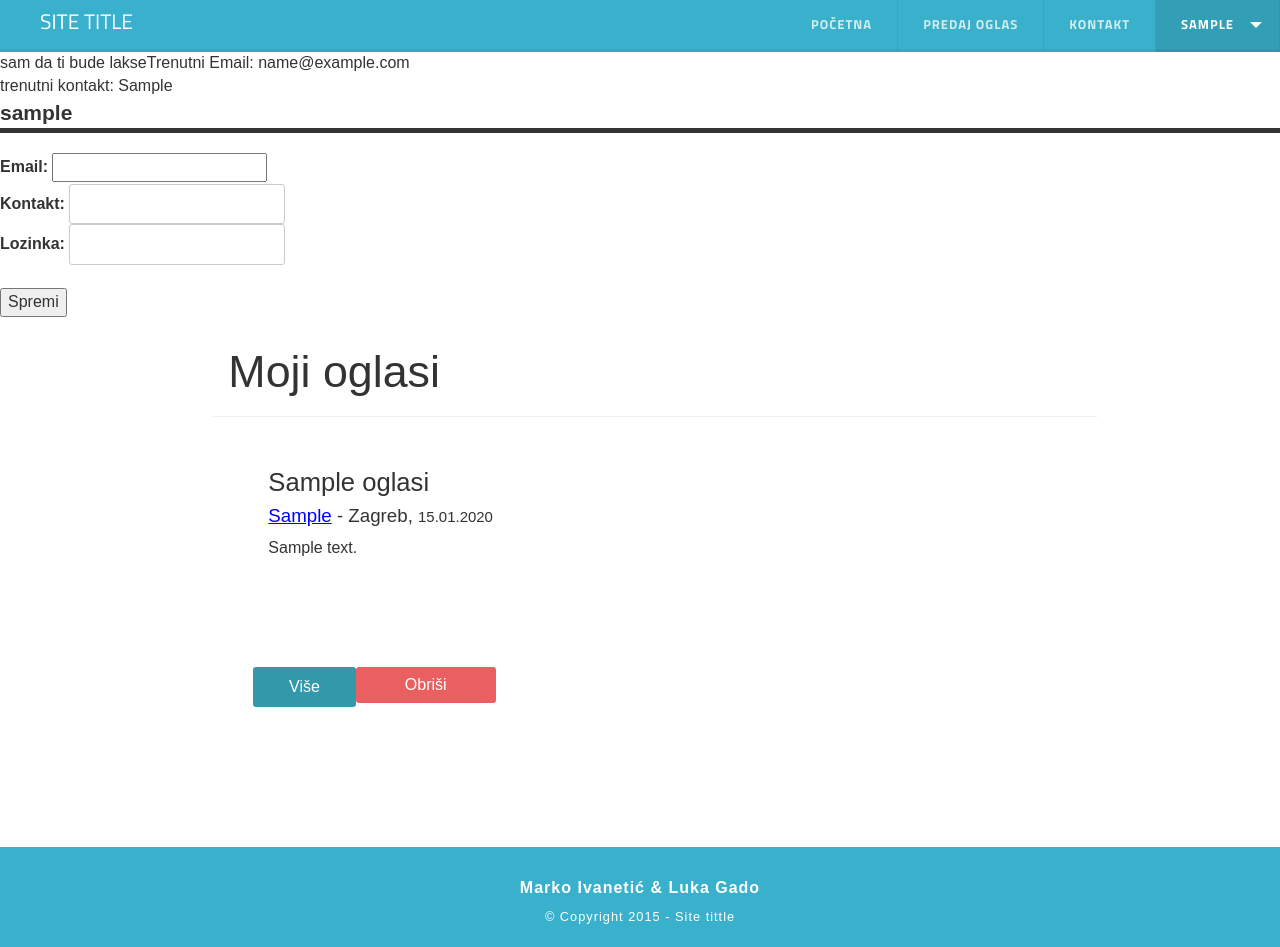
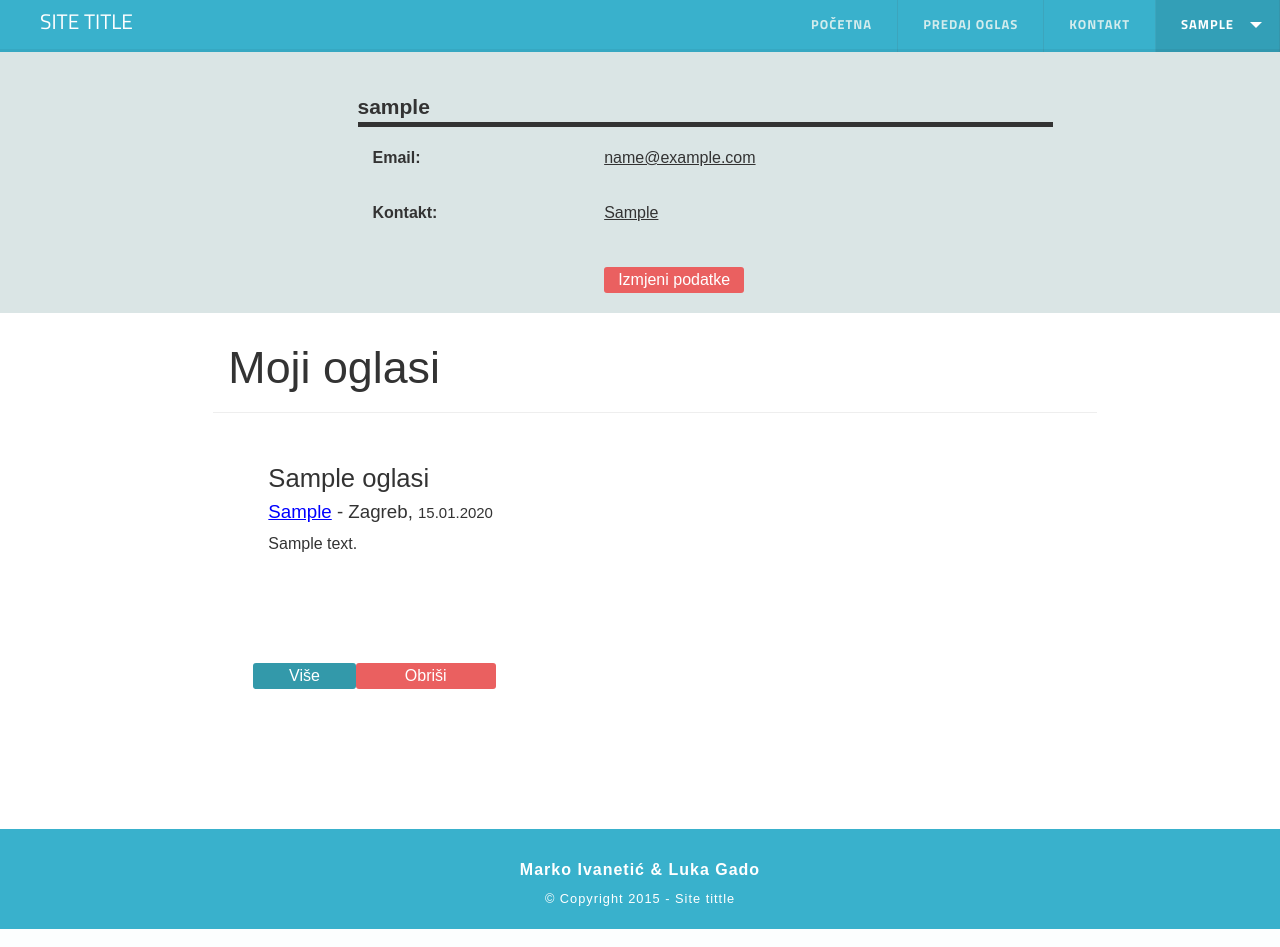
Before and after one commit to MarkoIvanetic/DWA-Sem2, a PHP site: page /profile.php in a window 1280 px wide. Run offline with PHP 8.4, Linux system fonts and the light colour scheme; the visitor is signed in with stand-in values (Sample User, id 1); tables that the repository leaves empty or names only in its code hold one stand-in row (values such as "Sample post"); some libraries are stand-ins or nearby versions.

Commit message:
Added succes icon on ad submission. Styled new profile page. Majestic Af

```diff
--- a/css/style.css
+++ b/css/style.css
@@ -219,15 +219,11 @@ form div{
   height: 270px;
 
 }
-.profileBody .blue-button{
-  padding: 12px;
-}
+
 .regBody .blue-button{
   padding: 12px;
 }
-.profileBody .red-button{
-  padding: 10px;
-}
+
 .regBody .red-button{
   padding: 10px;
 }
--- a/includes/connection.php
+++ b/includes/connection.php
@@ -1,5 +1,5 @@
 <?php
 
-$db = mysqli_connect("localhost", "root", "123", "oglasnik" ) or die ("Greška" . mysqli_error($db));
+$db = mysqli_connect("localhost", "root", "", "oglasnik" ) or die ("Greška" . mysqli_error($db));
 
 ?>
--- a/predaja-oglasa.php
+++ b/predaja-oglasa.php
@@ -1,4 +1,5 @@
 <?php
+  error_reporting(0);
   session_start();
   include 'includes/connection.php';
     if(!isset($_SESSION['username'])){ //if login in session is not set
@@ -198,7 +199,9 @@
 				$result = mysqli_query($db, $query);
 			  if($result)
 			    {
-				echo "Uspješno ste predali oglas!";
+				echo "<h2 class='col-xs-4' style='color:green;'>Uspješno ste predali oglas!</br>
+        <img src='res/success.png' class='col-xs-8 col-xs-offset-1'></img>
+        </h2>";
          echo '<audio controls style="visibility:hidden;" autoplay preload="auto">
   <source src="res/gta.mp3" type="audio/mpeg" id="gtaSound">
 </audio>';
--- a/profile.php
+++ b/profile.php
@@ -55,6 +55,7 @@ include 'includes/connection.php';
   </div>
 </header>
 
+
 <?php
 $owner = $_SESSION['username'];
 $sql = "SELECT * FROM korisnici WHERE username = '$owner'";
@@ -62,37 +63,54 @@ $result = mysqli_query($db, $sql);
 
 while($row = mysqli_fetch_array($result))
 {
+  $email = $row['email'];
+  $kontakt = $row['kontaktbroj'];
+}
 
 
-      $email = $row['email'];
-      $kontakt = $row['kontaktbroj'];
-
-    }
-    echo "sam da ti bude lakse";
-    echo "Trenutni Email: $email  <br/> trenutni kontakt: $kontakt";
-
 ?>
-
-	<form action="profile.php" method="POST" role="form">
-
+<div class="container-fluid">
+  <div class="col-sm-offset-2 col-sm-8 col-lg-offset-3 col-lg-6 infoChanger">
+   <form class="container-fluid" action="profile.php" method="POST" role="form">
+    <fieldset>
       <legend>
         <?php echo $_SESSION['username'];?>
       </legend>
 
-    <label for="email">Email:</label>
-      <input type="email" id="email" name="email" /> <br/>
+      <label class="control-label col-sm-3 col-xs-2" for="email">Email:</label>
+      <div class="controls col-xs-8 col-xs-offset-1">
+        <?php echo '<input type="email" id="email" name="email" value="'.$email.'" class="hidden input-large edit-input">' ?>
+        <?php echo '<p class="underline edit-text">'.$email.'</p>' ?>
+      </div>
 
-    <label for="kontakt">Kontakt:</label>
-      <input type="text" id="kontakt" name="kontakt" /> <br/>
+      <label class="control-label col-sm-3 col-xs-2" for="kontakt">Kontakt:</label>
+      <div class="controls col-xs-8 col-xs-offset-1">
+        <?php echo '<input id="kontakt" name="kontakt" type="text" value="'.$kontakt.'" class="hidden input-large edit-input">' ?>
+        <?php echo '<p class="underline edit-text">'.$kontakt.'</p>' ?>
+      </div>
 
-    <label for="lozinka">Lozinka:</label>
-      <input type="password" id="lozinka" name="lozinka" /> <br/><br/>
+      <div class="hidden passchange">
+        <label class="control-label col-sm-3 col-xs-2" for="lozinka">Nova Lozinka:</label>
+        <div class="controls col-xs-8 col-xs-offset-1">
+          <input type="password" id="lozinka" name="lozinka" class="input-large edit-input"/>
+        </div>
+      </div>
 
-    <input type="submit" value="Spremi" name="submit"/>
+    <div id="izmjeni" class="controls col-xs-3 col-sm-offset-4 col-xs-offset-2">
+    <button name="izmjeni" class="red-button">Izmjeni podatke</button>
+    </div>
 
+      <div id="save" class="controls col-xs-1 col-sm-offset-2 col-xs-offset-3 hidden">
+        <input type="submit" class="red-button" value="Spremi" name="submit"/>
+      </div>
 
-
+      <div id="quit" class="controls col-xs-1 col-xs-offset-1 hidden">
+        <button name="quit" class="red-button">Odustani</button>
+      </div>
+    </fieldset>
   </form>
+</div>
+</div>
 
 
 <?php
@@ -140,9 +158,6 @@ include 'includes/connection.php';
     header("Refresh:2;url=profile.php");
   }
 }
-
-
-
 
 }
 
```
Also changed, not shown: res/success.png (added). Lines whose indentation alone changed are shown as unchanged.
